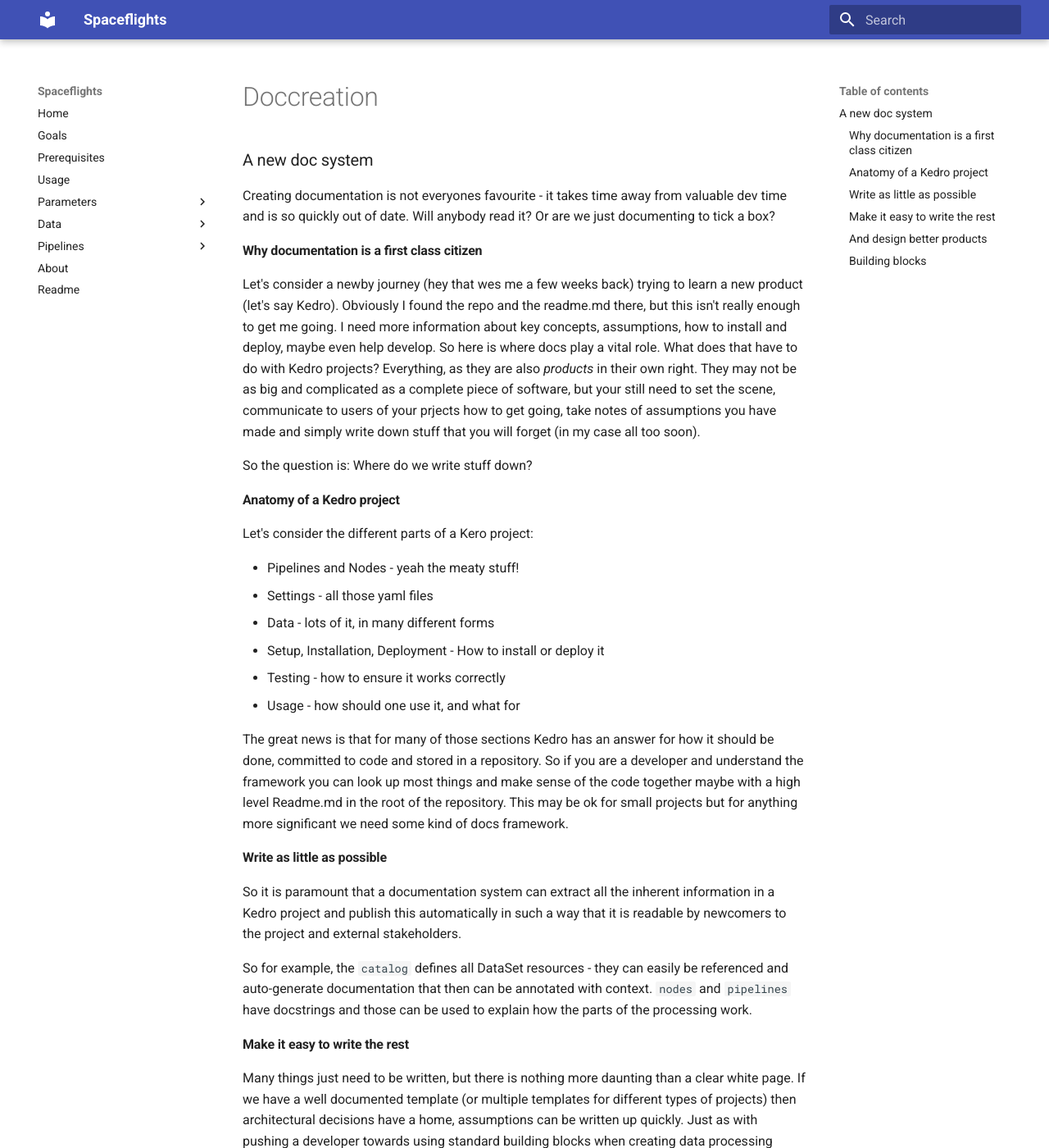
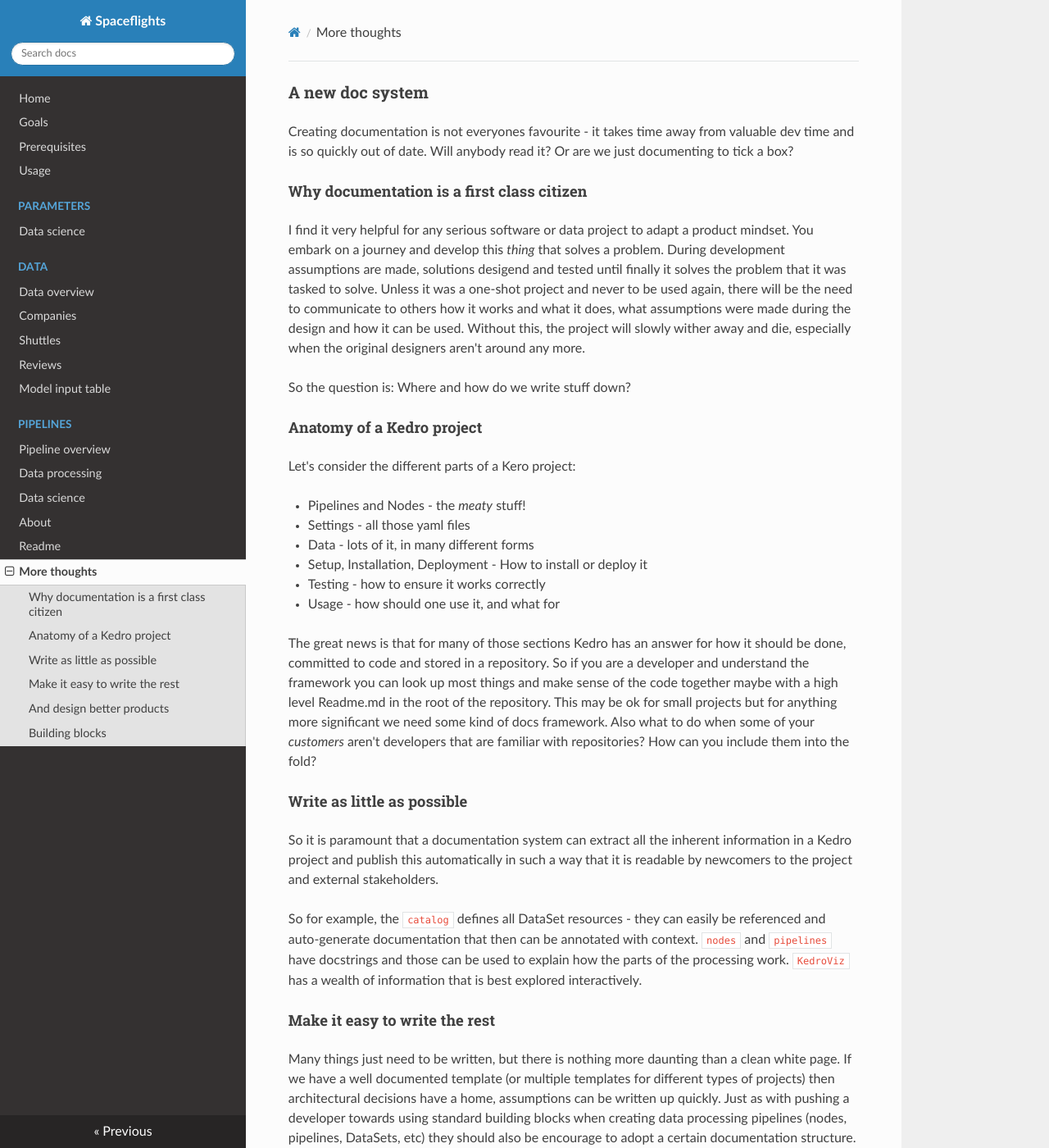
Before and after one commit to picklejuicedev/kedro_docs_prototype, an MkDocs documentation site: the page built from docs/doccreation.md, in a window 1280 px wide and 1400 px high. Shown: the whole window at 82% size. Built offline with MkDocs 1.6.1, drawn with Linux system fonts in a browser that asks for light colours; nearby versions of some CDN libraries; some of the changed text lies outside the part shown.

Commit message:
small tweaks

```diff
--- a/docs/doccreation.md
+++ b/docs/doccreation.md
@@ -4,32 +4,32 @@
 
 ## Why documentation is a first class citizen
 
-Let's consider a newby journey (hey that wes me a few weeks back) trying to learn a new product (let's say Kedro). Obviously I found the repo and the readme.md there, but this isn't really enough to get me going. I need more information about key concepts, assumptions, how to install and deploy, maybe even help develop. So here is where docs play a vital role. What does that have to do with Kedro projects? Everything, as they are also *products* in their own right. They may not be as big and complicated as a complete piece of software, but your still need to set the scene, communicate to users of your prjects how to get going, take notes of assumptions you have made and simply write down stuff that you will forget (in my case all too soon).
+I find it very helpful for any serious software or data project to adapt a product mindset. You embark on a journey and develop this *thing* that solves a problem. During development assumptions are made, solutions desigend and tested until finally it solves the problem that it was tasked to solve. Unless it was a one-shot project and never to be used again, there will be the need to communicate to others how it works and what it does, what assumptions were made during the design and how it can be used. Without this, the project will slowly wither away and die, especially when the original designers aren't around any more.
 
-So the question is: Where do we write stuff down?
+So the question is: Where and how do we write stuff down?
 
 ## Anatomy of a Kedro project
 
 Let's consider the different parts of a Kero project:
 
-- Pipelines and Nodes - yeah the meaty stuff!
+- Pipelines and Nodes - the *meaty* stuff!
 - Settings - all those yaml files
 - Data - lots of it, in many different forms
 - Setup, Installation, Deployment - How to install or deploy it
 - Testing - how to ensure it works correctly
 - Usage - how should one use it, and what for
 
-The great news is that for many of those sections Kedro has an answer for how it should be done, committed to code and stored in a repository. So if you are a developer and understand the framework you can look up most things and make sense of the code together maybe with a high level Readme.md in the root of the repository. This may be ok for small projects but for anything more significant we need some kind of docs framework.
+The great news is that for many of those sections Kedro has an answer for how it should be done, committed to code and stored in a repository. So if you are a developer and understand the framework you can look up most things and make sense of the code together maybe with a high level Readme.md in the root of the repository. This may be ok for small projects but for anything more significant we need some kind of docs framework. Also what to do when some of your *customers* aren't developers that are familiar with repositories? How can you include them into the fold?
 
 ## Write as little as possible
 
 So it is paramount that a documentation system can extract all the inherent information in a Kedro project and publish this automatically in such a way that it is readable by newcomers to the project and external stakeholders.
 
-So for example, the `catalog` defines all DataSet resources - they can easily be referenced and auto-generate documentation that then can be annotated with context. `nodes` and `pipelines` have docstrings and those can be used to explain how the parts of the processing work.
+So for example, the `catalog` defines all DataSet resources - they can easily be referenced and auto-generate documentation that then can be annotated with context. `nodes` and `pipelines` have docstrings and those can be used to explain how the parts of the processing work. `KedroViz` has a wealth of information that is best explored interactively.
 
 ## Make it easy to write the rest
 
-Many things just need to be written, but there is nothing more daunting than a clear white page. If we have a well documented template (or multiple templates for different types of projects) then architectural decisions have a home, assumptions can be written up quickly. Just as with pushing a developer towards using standard building blocks when creating data processing pipelines (nodes, pipelines, DataSets, etc) they should also be encourage to adopt a certain documentation structure. Consitency will then make both the writing easier and quicker, but also the reader will know where to find the information they seek as it is in the same place.
+Many things just need to be written, but there is nothing more daunting than a clean white page. If we have a well documented template (or multiple templates for different types of projects) then architectural decisions have a home, assumptions can be written up quickly. Just as with pushing a developer towards using standard building blocks when creating data processing pipelines (nodes, pipelines, DataSets, etc) they should also be encourage to adopt a certain documentation structure. Consistency will then make both the writing easier and quicker, but also the reader will know where to find the information they seek as it is in the same place.
 
 ## And design better products
 
@@ -38,13 +38,13 @@
 ## Building blocks
 
 - mkdocs documentation system based on .md documents in /docs folder
-- write anyting and it will compile into a nice looking webpage
+- write anything and it will compile into a nice looking webpage
 - publish to github pages easily
-- use root/Readme.md as index (if possible)
+- be able to include root/Readme.md as index (if possible)
 - use mkdocsstrings to parse code and add to documentation
 - parse settings (conf)  and annotate with comments
 - parse catalog and provide framework for describing datasets
-- provide polerplate documentation for building, deploying and installing
+- provide boilerplate documentation for building, deploying and installing
 - provide notebook index with comments
 - use autogeneration to create base documentation but be able to manually annotate
 -
--- a/mkdocs.yml
+++ b/mkdocs.yml
@@ -19,8 +19,9 @@
     - pipelines/data_science.md
   - About: about.md
   - Readme: README_copy.md
+  - More thoughts: doccreation.md
 
-theme: material # readthedocs #material
+theme: readthedocs # readthedocs #material
 markdown_extensions:
   - admonition
   - toc:
```
Also changed, not shown: README.md (+5 -0 lines), docs/data/_Data_overview.md (+1 -1 lines), docs/goals.md (+3 -3 lines), docs/index.md (+8 -4 lines), docs/usage.md (+1 -2 lines), 1 other file.
